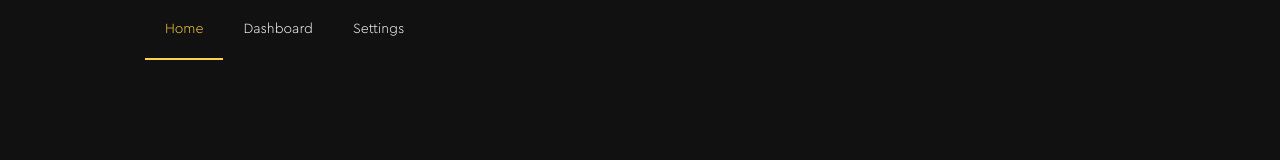
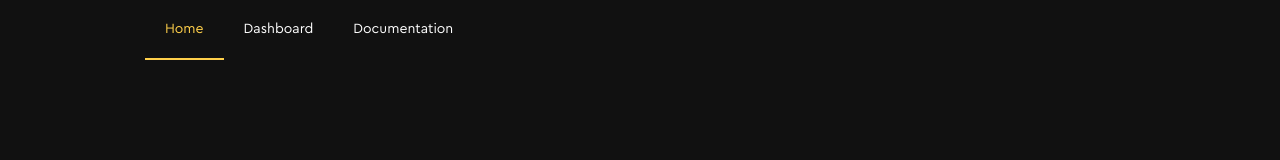
Before and after one commit to starkfire/DPWH-RIMS, a Vue app: page / in a window 1280 px wide. Shown: the top 160 px of the page. Built offline with nearby package versions, Linux system fonts and the light colour scheme.

Commit message:
change styles

```diff
--- a/src/App.vue
+++ b/src/App.vue
@@ -14,7 +14,7 @@
                 >
                     <el-menu-item index="1" @click="navigate('/')">Home</el-menu-item>
                     <el-menu-item index="2" @click="navigate('/dashboard')">Dashboard</el-menu-item>
-                    <el-menu-item index="3" @click="navigate('/settings')">Settings</el-menu-item>
+                    <el-menu-item index="3" @click="navigate('/documentation')">Documentation</el-menu-item>
                 </el-menu>
             </el-header>
             <el-main style="padding: 0px;">
@@ -75,6 +75,10 @@ export default {
 }
 </script>
 <style>
+* {
+    font-family: 'CeraPro Regular';
+}
+
 #app {
     font-family: 'CeraPro Light';
     -webkit-font-smoothing: antialiased;
@@ -83,5 +87,6 @@ export default {
 
 body{
     margin: 0px;
+    background-color: #fff;
 }
 </style>
--- a/src/assets/styles.css
+++ b/src/assets/styles.css
@@ -9,6 +9,11 @@
 }
 
 @font-face{
+	font-family: "CeraPro Regular";
+	src: url("./fonts/CeraPro-Regular.ttf");
+}
+
+@font-face{
 	font-family: "CeraPro Black";
 	src: url("./fonts/CeraPro-Black.ttf");
 }
```
